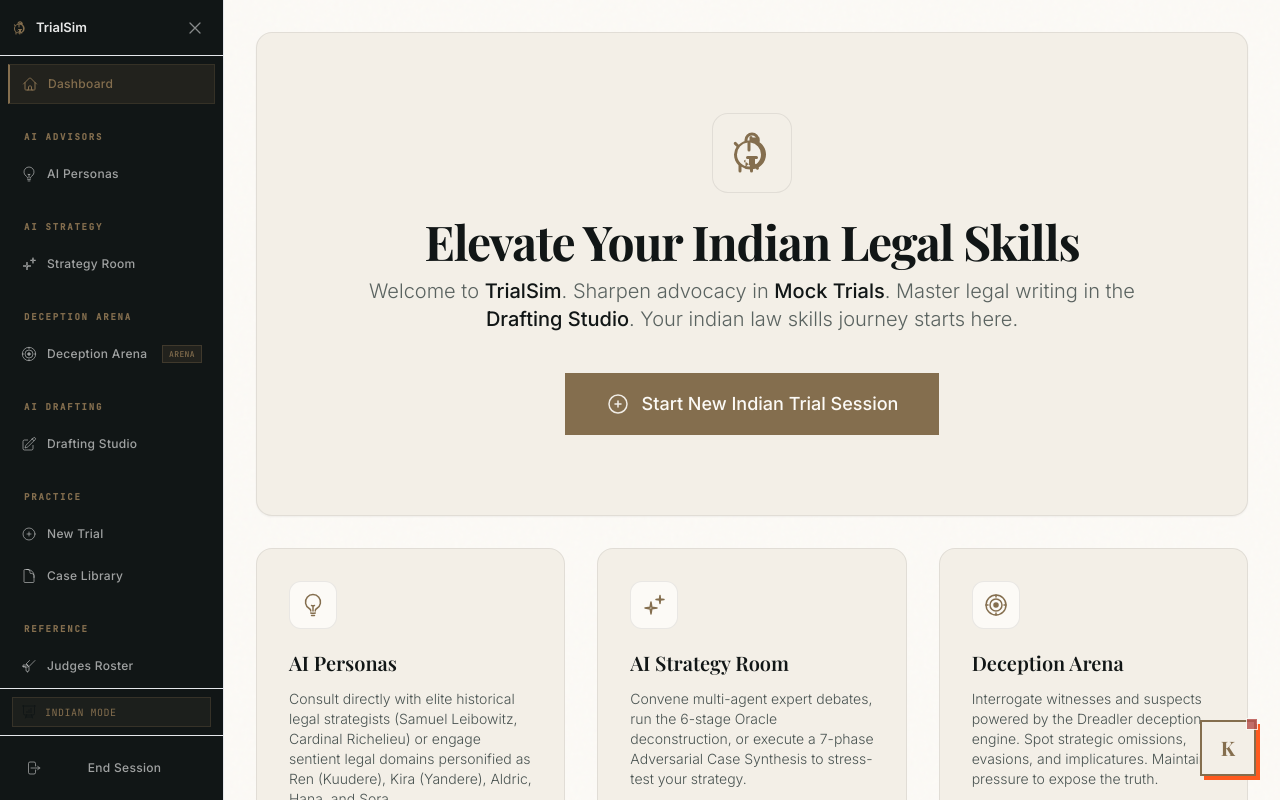
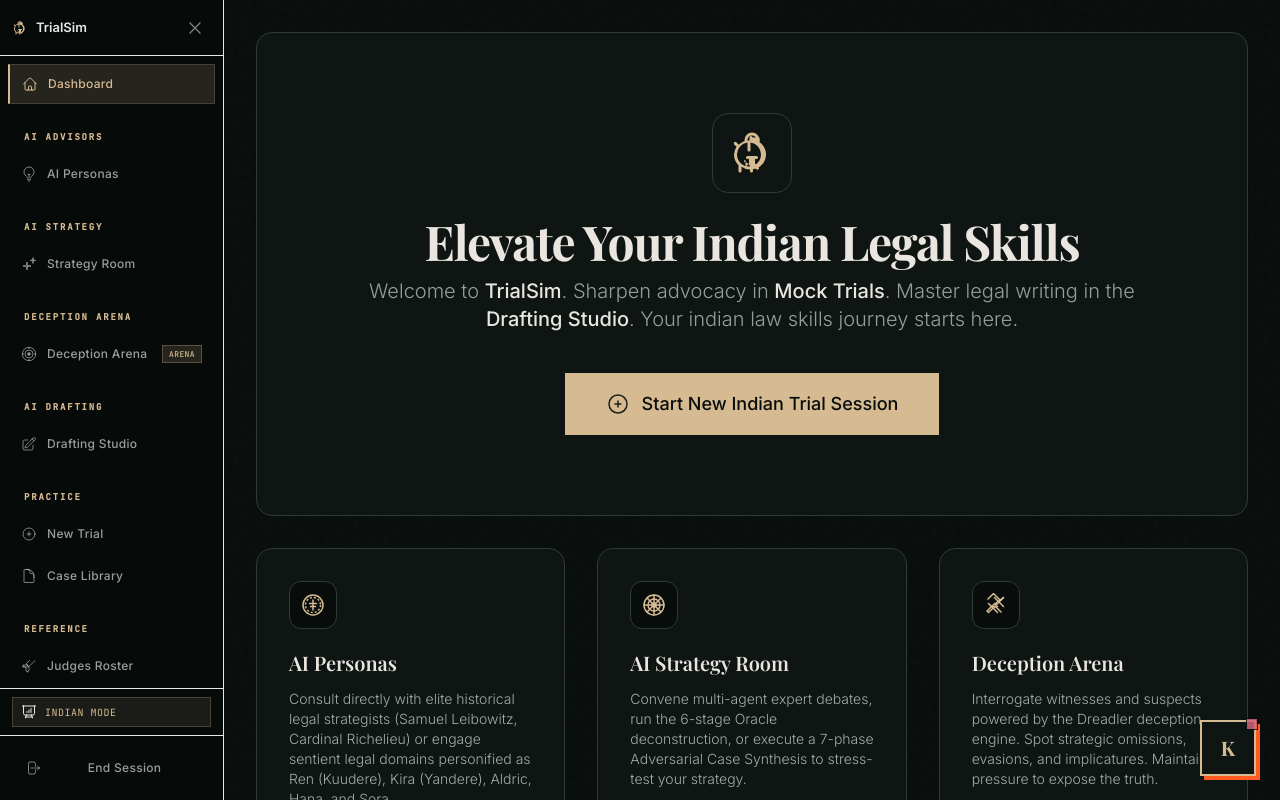
Before and after one commit to Ravs0/Legal-Trial, a React (Vite) app: page /#/landing in a window 1280 px wide. Both pictures are taken after a click on the button 440 px from the left and 584 px from the top of the page. Built offline with nearby package versions, Linux system fonts and the light colour scheme; a web font is replaced by a local one.

Commit message:
style: overhaul to dark PNW luxury courtroom theme with custom premium icons & hover vignettes

```diff
--- /dev/null
+++ b/components/icons/AstrolabeIcon.tsx
@@ -0,0 +1,10 @@
+import React from 'react';
+
+export const AstrolabeIcon: React.FC<React.SVGProps<SVGSVGElement>> = (props) => (
+  <svg xmlns="http://www.w3.org/2000/svg" viewBox="0 0 24 24" fill="none" stroke="currentColor" strokeWidth={1.5} {...props}>
+    <circle cx="12" cy="12" r="10" />
+    <circle cx="12" cy="12" r="6" />
+    <circle cx="12" cy="12" r="2" />
+    <path strokeLinecap="round" strokeLinejoin="round" d="M12 2v20M2 12h20M5 5l14 14M5 19L19 5" />
+  </svg>
+);
--- /dev/null
+++ b/components/icons/DaggerIcon.tsx
@@ -0,0 +1,9 @@
+import React from 'react';
+
+export const DaggerIcon: React.FC<React.SVGProps<SVGSVGElement>> = (props) => (
+  <svg xmlns="http://www.w3.org/2000/svg" viewBox="0 0 24 24" fill="none" stroke="currentColor" strokeWidth={1.5} {...props}>
+    <path strokeLinecap="round" strokeLinejoin="round" d="M4.5 19.5l4-4m-4 4l-1.5-1.5 5.5-5.5m0 0l2 2m-2-2L19.5 4.5l-3 3-5.5-5.5-1.5-1.5-5.5 5.5m9 9l4 4m-4-4l-2-2" />
+    <path strokeLinecap="round" strokeLinejoin="round" d="M19.5 4.5L12 12m0 0l-1.5-1.5m1.5 1.5l1.5 1.5" />
+    <path strokeLinecap="round" strokeLinejoin="round" d="M10.5 4.5l9 9M4.5 10.5l9 9" />
+  </svg>
+);
--- /dev/null
+++ b/components/icons/FolioIcon.tsx
@@ -0,0 +1,7 @@
+import React from 'react';
+
+export const FolioIcon: React.FC<React.SVGProps<SVGSVGElement>> = (props) => (
+  <svg xmlns="http://www.w3.org/2000/svg" viewBox="0 0 24 24" fill="none" stroke="currentColor" strokeWidth={1.5} {...props}>
+    <path strokeLinecap="round" strokeLinejoin="round" d="M12 6.042A8.967 8.967 0 006 3.75c-1.052 0-2.062.18-3 .512v14.25A8.987 8.987 0 016 18c2.305 0 4.408.867 6 2.292m0-14.25a8.966 8.966 0 016-2.292c1.052 0 2.062.18 3 .512v14.25A8.987 8.987 0 0018 18c-2.305 0-4.408.867-6 2.292m0-14.25v14.25" />
+  </svg>
+);
--- /dev/null
+++ b/components/icons/SealIcon.tsx
@@ -0,0 +1,9 @@
+import React from 'react';
+
+export const SealIcon: React.FC<React.SVGProps<SVGSVGElement>> = (props) => (
+  <svg xmlns="http://www.w3.org/2000/svg" viewBox="0 0 24 24" fill="none" stroke="currentColor" strokeWidth={1.5} {...props}>
+    <circle cx="12" cy="12" r="10" strokeLinecap="round" strokeLinejoin="round" />
+    <circle cx="12" cy="12" r="7.5" strokeDasharray="2 2" />
+    <path strokeLinecap="round" strokeLinejoin="round" d="M12 7v10M8.5 10.5h7M9.5 13.5h5" />
+  </svg>
+);
--- a/index.html
+++ b/index.html
@@ -12,41 +12,41 @@
     tailwind.config = {
       theme: {
         extend: {
-           colors: {
-            'brand-bg-primary': '#FCFAF6',
-            'brand-bg-secondary': '#F3EFE7',
-            'brand-bg-tertiary': '#EBE6DA',
-            'brand-bg-dark': '#111616',
-            'brand-bg-dark-secondary': '#181F1F',
-            'brand-text-primary': '#111616',
-            'brand-text-secondary': '#495351',
+            colors: {
+            'brand-bg-primary': '#080D0C',
+            'brand-bg-secondary': '#0E1513',
+            'brand-bg-tertiary': '#16211E',
+            'brand-bg-dark': '#060A09',
+            'brand-bg-dark-secondary': '#090E0D',
+            'brand-text-primary': '#EAE6DF',
+            'brand-text-secondary': '#A0AFA9',
 
-            'brand-accent': '#846E4E',
-            'brand-accent-hover': '#6A5538',
-            'brand-accent-text': '#FCFAF6',
-            'brand-accent-muted': 'rgba(132, 110, 78, 0.08)',
+            'brand-accent': '#D6BA91',
+            'brand-accent-hover': '#BCA177',
+            'brand-accent-text': '#080D0C',
+            'brand-accent-muted': 'rgba(214, 186, 145, 0.08)',
 
-            'brand-gradient-from': '#846E4E',
-            'brand-gradient-mid': '#A58F72',
-            'brand-gradient-to': '#6A5538',
+            'brand-gradient-from': '#D6BA91',
+            'brand-gradient-mid': '#E5D4BC',
+            'brand-gradient-to': '#BCA177',
 
-            'brand-border': 'rgba(17, 22, 22, 0.08)',
-            'brand-border-light': 'rgba(17, 22, 22, 0.16)',
+            'brand-border': '#2F3C38',
+            'brand-border-light': '#455651',
 
-            'brand-error': '#B85450',
-            'brand-success': '#5A8A5E',
+            'brand-error': '#CF6679',
+            'brand-success': '#81C784',
 
-            'brand-navy': '#111616',
-            'brand-navy-light': '#181F1F',
+            'brand-navy': '#080D0C',
+            'brand-navy-light': '#0E1513',
 
-            // Curated 7-Color Premium Palette (slightly deeper for contrast)
-            'brand-amber': '#9E7D4A',       // Aged Gold
-            'brand-rust': '#8E6150',        // Clay
-            'brand-emerald': '#5E7F64',     // Forest Sage
-            'brand-terracotta': '#9E6A6A',  // Muted Rose
-            'brand-cobalt': '#516E8A',      // Slate Blue
-            'brand-sage': '#6B8A6D',        // Moss Green
-            'brand-concrete': '#7A8790',    // Cool Stone
+            // Curated Palette mapped to natural organic PNW shades
+            'brand-amber': '#D6BA91',       // Aged Brass
+            'brand-rust': '#A76D56',        // Clay
+            'brand-emerald': '#4E7255',     // Pine Needles
+            'brand-terracotta': '#C88B8B',  // Muted Rose
+            'brand-cobalt': '#6E8A9E',      // Pacific Fog
+            'brand-sage': '#8EA38C',        // Forest Moss
+            'brand-concrete': '#8C9A9C',    // Mist Stone
           },
           fontFamily: {
             sans: ['Inter', 'system-ui', 'sans-serif'],
@@ -138,8 +138,8 @@
     }
 
     body {
-      background-color: #FCFAF6;
-      color: #111616;
+      background-color: #080D0C;
+      color: #EAE6DF;
       font-family: 'Inter', system-ui, sans-serif;
       -webkit-font-smoothing: antialiased;
       -moz-osx-font-smoothing: grayscale;
@@ -192,15 +192,15 @@
 
     /* Glass card */
     .glass-card {
-      background: rgba(246, 243, 237, 0.70);
+      background: rgba(14, 21, 19, 0.70);
       backdrop-filter: blur(20px);
       -webkit-backdrop-filter: blur(20px);
-      border: 1px solid rgba(17, 22, 22, 0.08);
+      border: 1px solid rgba(214, 186, 145, 0.12);
     }
 
     /* Bronze shimmer text effect */
     .text-shimmer {
-      background: linear-gradient(90deg, #846E4E, #A58F72, #846E4E, #6A5538, #846E4E);
+      background: linear-gradient(90deg, #D6BA91, #E5D4BC, #D6BA91, #BCA177, #D6BA91);
       background-size: 200% auto;
       -webkit-background-clip: text;
       -webkit-text-fill-color: transparent;
@@ -249,8 +249,8 @@
     /* Select styling */
     select option[value^="__optgroup__"] {
       font-weight: bold;
-      color: #846E4E;
-      background-color: #F3EFE7;
+      color: #D6BA91;
+      background-color: #0E1513;
       padding-top: 0.5rem;
       padding-bottom: 0.25rem;
       font-style: italic;
@@ -258,8 +258,8 @@
 
     select option:not([value^="__optgroup__"]) {
       padding-left: 1rem;
-      background-color: #FCFAF6;
-      color: #111616;
+      background-color: #0E1513;
+      color: #EAE6DF;
     }
 
     /* Shadow top for footers */
--- a/screens/HomeScreen.tsx
+++ b/screens/HomeScreen.tsx
@@ -3,11 +3,14 @@
 import { Button } from '../components/Button';
 import { ROUTES, APP_NAME } from '../constants';
 import { CourtIcon } from '../components/icons/CourtIcon';
-import { DocumentTextIcon } from '../components/icons/DocumentTextIcon';
 import { GavelIcon } from '../components/icons/GavelIcon';
 import { UsersIcon } from '../components/icons/UsersIcon';
 import { PlusCircleIcon } from '../components/icons/PlusCircleIcon';
 import { QuillIcon } from '../components/icons/QuillIcon';
+import { SealIcon } from '../components/icons/SealIcon';
+import { AstrolabeIcon } from '../components/icons/AstrolabeIcon';
+import { DaggerIcon } from '../components/icons/DaggerIcon';
+import { FolioIcon } from '../components/icons/FolioIcon';
 import { TrialSimContext } from '../App';
 
 interface BentoItemProps {
@@ -112,11 +115,7 @@
         <BentoItem
           title="AI Personas"
           description="Consult directly with elite historical legal strategists (Samuel Leibowitz, Cardinal Richelieu) or engage sentient legal domains personified as Ren (Kuudere), Kira (Yandere), Aldric, Hana, and Sora."
-          icon={
-            <svg xmlns="http://www.w3.org/2000/svg" fill="none" viewBox="0 0 24 24" strokeWidth={1.5} stroke="currentColor" className="h-6 w-6">
-              <path strokeLinecap="round" strokeLinejoin="round" d="M12 18v-5.25m0 0a6.01 6.01 0 001.5-.189m-1.5.189a6.01 6.01 0 01-1.5-.189m3.75 7.478a12.06 12.06 0 01-4.5 0m3.75 2.383a14.406 14.406 0 01-3 0M14.25 18v-.192c0-.983.658-1.823 1.508-2.316a7.5 7.5 0 10-7.517 0c.85.493 1.509 1.333 1.509 2.316V18" />
-            </svg>
-          }
+          icon={<SealIcon />}
           onClick={() => navigate(ROUTES.PERSONAS)}
           buttonText="Select Persona"
           className="md:col-span-1"
@@ -125,11 +124,7 @@
         <BentoItem
           title="AI Strategy Room"
           description="Convene multi-agent expert debates, run the 6-stage Oracle deconstruction, or execute a 7-phase Adversarial Case Synthesis to stress-test your strategy."
-          icon={
-            <svg xmlns="http://www.w3.org/2000/svg" fill="none" viewBox="0 0 24 24" strokeWidth={1.5} stroke="currentColor" className="h-6 w-6">
-              <path strokeLinecap="round" strokeLinejoin="round" d="M9.813 15.904L9 21l-.813-5.096L3 15l5.096-.813L9 9l.813 5.187L15 15l-5.187.813zM18 10.5l-.562-3.563L14 6.5l3.438-.437L18 2.5l.438 3.563L22 6.5l-3.562.438L18 10.5z" />
-            </svg>
-          }
+          icon={<AstrolabeIcon />}
           onClick={() => navigate(ROUTES.STRATEGY)}
           buttonText="Enter Strategy Room"
           className="md:col-span-1"
@@ -138,14 +133,7 @@
         <BentoItem
           title="Deception Arena"
           description="Interrogate witnesses and suspects powered by the Dreadler deception engine. Spot strategic omissions, evasions, and implicatures. Maintain pressure to expose the truth."
-          icon={
-            <svg xmlns="http://www.w3.org/2000/svg" fill="none" viewBox="0 0 24 24" strokeWidth={1.5} stroke="currentColor" className="h-6 w-6">
-              <circle cx="12" cy="12" r="10" stroke="currentColor" />
-              <circle cx="12" cy="12" r="6" stroke="currentColor" />
-              <circle cx="12" cy="12" r="2" stroke="currentColor" fill="currentColor" />
-              <path strokeLinecap="round" strokeLinejoin="round" d="M12 2v2m0 16v2M2 12h2m16 0h2" />
-            </svg>
-          }
+          icon={<DaggerIcon />}
           onClick={() => navigate(ROUTES.DREADLER)}
           buttonText="Enter Arena"
           className="md:col-span-1"
@@ -163,7 +151,7 @@
         <BentoItem
           title="Case Library"
           description={`Explore diverse legal scenarios and precedents within the ${modeDisplay.toLowerCase()} framework to prepare for rigorous mock trials.`}
-          icon={<DocumentTextIcon />}
+          icon={<FolioIcon />}
           onClick={() => navigate(ROUTES.LIBRARY)}
           buttonText="Browse Cases"
         />
--- a/screens/LandingScreen.tsx
+++ b/screens/LandingScreen.tsx
@@ -25,6 +25,11 @@
 
   return (
     <div className="min-h-screen flex flex-col bg-brand-bg-primary text-brand-text-primary relative overflow-hidden noise-overlay">
+      {/* Background vignette of courtroom */}
+      <div
+        className="absolute inset-0 bg-cover bg-center opacity-[0.06] mix-blend-luminosity pointer-events-none"
+        style={{ backgroundImage: "url('/assets/courtroom_luxury.jpg')" }}
+      />
 
       {/* Decorative geometric elements */}
       <div className="absolute top-0 left-0 right-0 h-px bg-brand-accent/15" />
--- a/screens/PracticeArena.tsx
+++ b/screens/PracticeArena.tsx
@@ -564,13 +564,16 @@
           <h4 className={`text-xs uppercase font-mono tracking-widest ${catColors.text} border-b border-brand-text-primary/15 pb-1 flex items-center`}>
             <BriefcaseIcon className={`h-4 w-4 mr-1.5 ${catColors.text}`} /> Active Case Brief
           </h4>
-          <div className="bg-brand-bg-secondary/60 border border-brand-text-primary/15 rounded-xl p-4 space-y-3 shadow-card">
+          <div className="bg-brand-bg-secondary/60 border border-brand-border rounded-xl p-4 space-y-3 shadow-card hover:shadow-[0_4px_20px_rgba(214,186,145,0.06)] hover:border-brand-accent/30 transition-all duration-500 group">
             <h5 className="text-sm font-semibold text-brand-text-primary font-serif">{currentSessionSettings.caseDetail.title}</h5>
-            <div className="text-xs text-brand-text-secondary font-light space-y-1.5 max-h-[140px] overflow-y-auto custom-scrollbar pr-1">
-              <p className="font-semibold text-brand-text-primary">Brief Facts:</p>
-              <p className="leading-relaxed font-light">{currentSessionSettings.caseDetail.briefFacts}</p>
+            <div className="text-xs text-brand-text-secondary font-light space-y-1.5 max-h-[140px] overflow-y-auto custom-scrollbar pr-1 group-hover:text-brand-text-primary transition-colors duration-300">
+              <p className="font-semibold text-brand-text-primary flex items-center gap-1.5">
+                <span className="w-1.5 h-1.5 bg-brand-accent rounded-full animate-pulse" />
+                Brief Facts:
+              </p>
+              <p className="leading-relaxed font-light pl-2.5 border-l border-brand-border group-hover:border-brand-accent/30 transition-colors duration-300">{currentSessionSettings.caseDetail.briefFacts}</p>
             </div>
-            <div className="text-xs text-brand-text-secondary font-light space-y-1.5 pt-2.5 border-t border-brand-text-primary/15">
+            <div className="text-xs text-brand-text-secondary font-light space-y-1.5 pt-2.5 border-t border-brand-border">
               <p className="font-semibold text-brand-text-primary">Relevant Law / Precedents:</p>
               <p className={`font-mono text-[10px] ${catColors.text} leading-relaxed`}>{currentSessionSettings.caseDetail.relevantArticlesSections}</p>
             </div>
```
Also changed, not shown: components/icons/ScalesIcon.tsx (added, +8 -0 lines), assets/courtroom_luxury.jpg (added).
